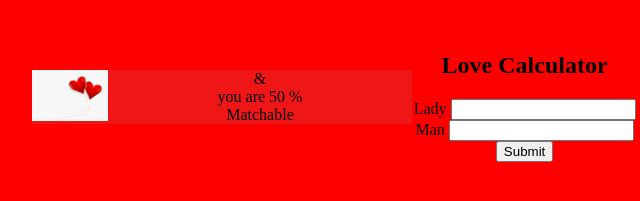
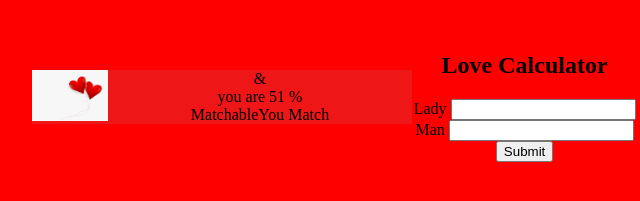
Before and after one commit to wjenaro/ActionBar, a plain HTML site: page index.html in a window 1280 px wide. Both pictures are taken after a click on the button "Submit". Shown: the part 311-512 px from the top of the page, 306-946 px from the left. Drawn offline with Linux system fonts and the light colour scheme.

Commit message:
conditions

```diff
--- a/index.html
+++ b/index.html
@@ -50,12 +50,32 @@
     <script>
         function calculateLove(){
             var n= Math.random();
-            var output=Math.floor(n*100);
-
+            var output=Math.floor(n*100)+1;
             var girl= document.getElementById("lady").value;
             var boy=document.getElementById("man").value;
+
             var re=girl+" & "+boy+ "<br>"+" you are "+output +" % "+"<br>"+ "Matchable";
-            document.getElementById("loveResults").innerHTML = re;
+
+            // check and give customerble message
+
+            //if less than 50% -- Not matchable, Good luck
+            //if above 50  and  less than 80 - -- You can match, try to meet and know each other more
+            //if above 80--- You can fuck each other tonight ..hehe
+
+              //start if statment here
+              if (output<50){
+                document.getElementById("loveResults").innerHTML = re;
+               alert("Sorry, can't work");
+
+            }
+            if (output >= 50 && output < 80){
+                document.getElementById("loveResults").innerHTML = re + "You Match";
+            }
+            else{
+                document.getElementById("loveResults").innerHTML = re + "Meet  and Fuck ";
+            }
+
+
 
 
         }
```
